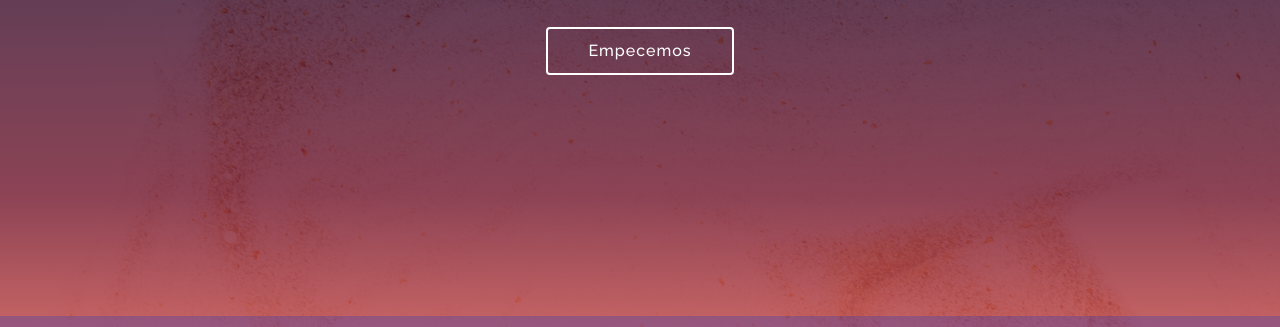
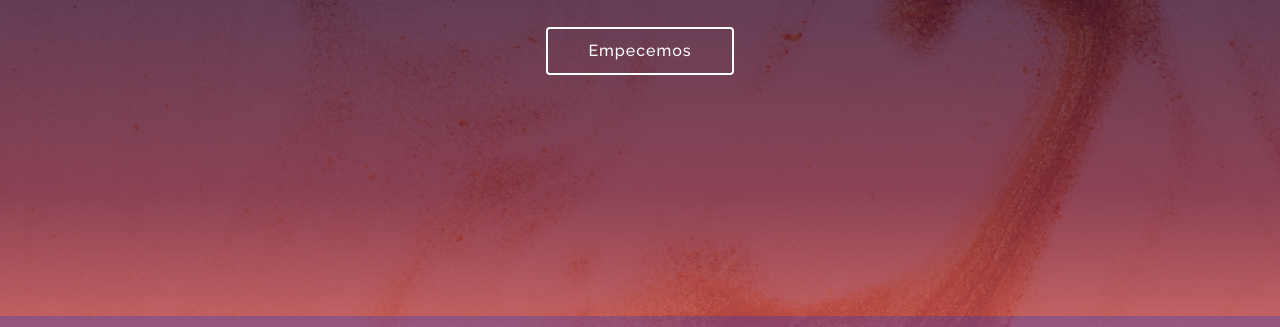
Before and after one commit to EzeMGodoy/fisqueOil1, a plain HTML site: page index.html in a window 1280 px wide. Shown: the part 414-741 px from the top of the page. Drawn offline with nearby package versions, Linux system fonts and the light colour scheme.

Commit message:
mejorando bg

```diff
--- a/assets/css/style.css
+++ b/assets/css/style.css
@@ -387,7 +387,7 @@ h1, h2, h3, h4, h5, h6 {
 #hero {
   width: 100%;
   height: 100vh;
-  background: url("../img/pexels-karolina-grabowska-4046718.jpg") top center;
+  background: url("../img/pexels-karolina-grabowska-4046718.jpg") center;
   background-size: cover;
   position: relative;
   margin-bottom: -70px;
```
